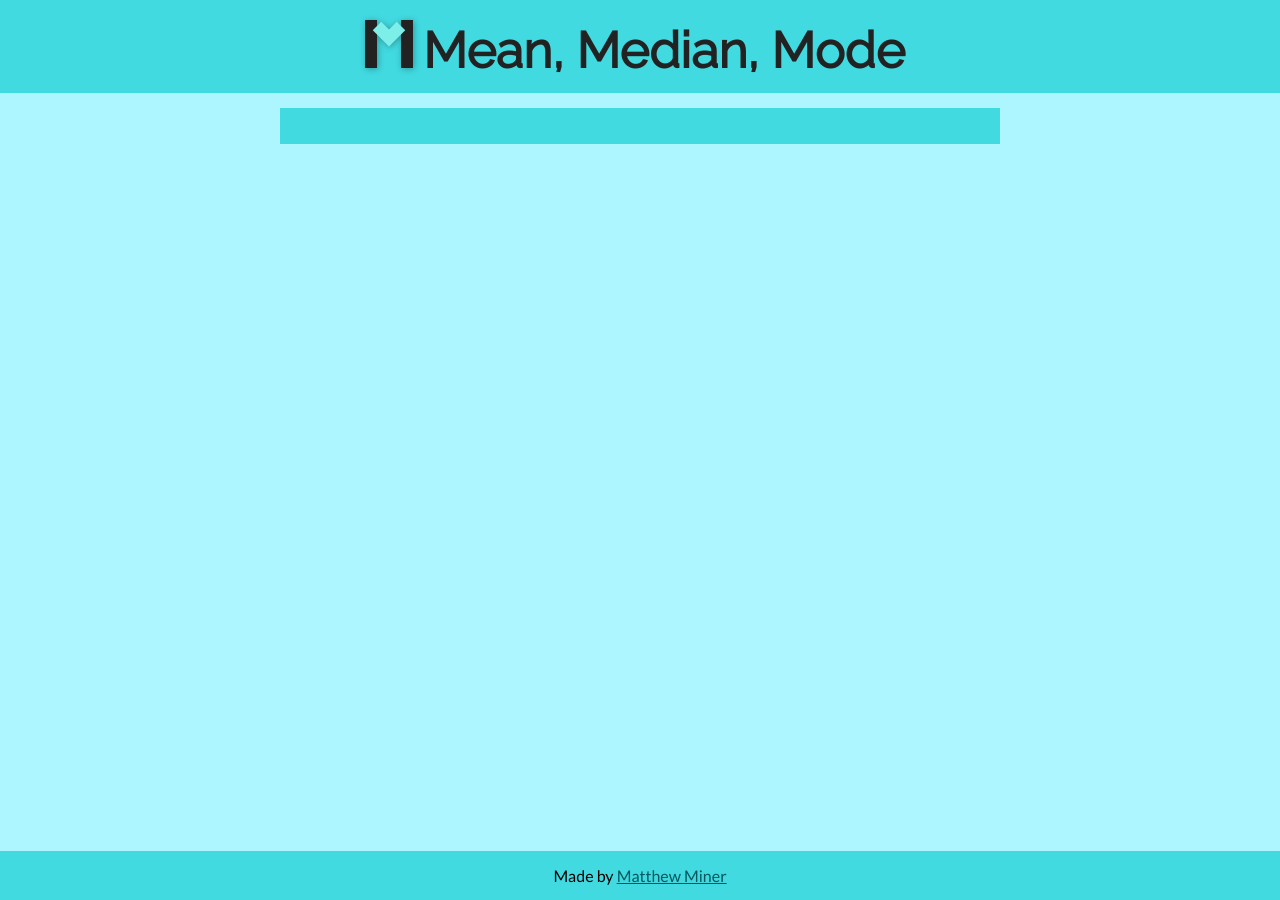
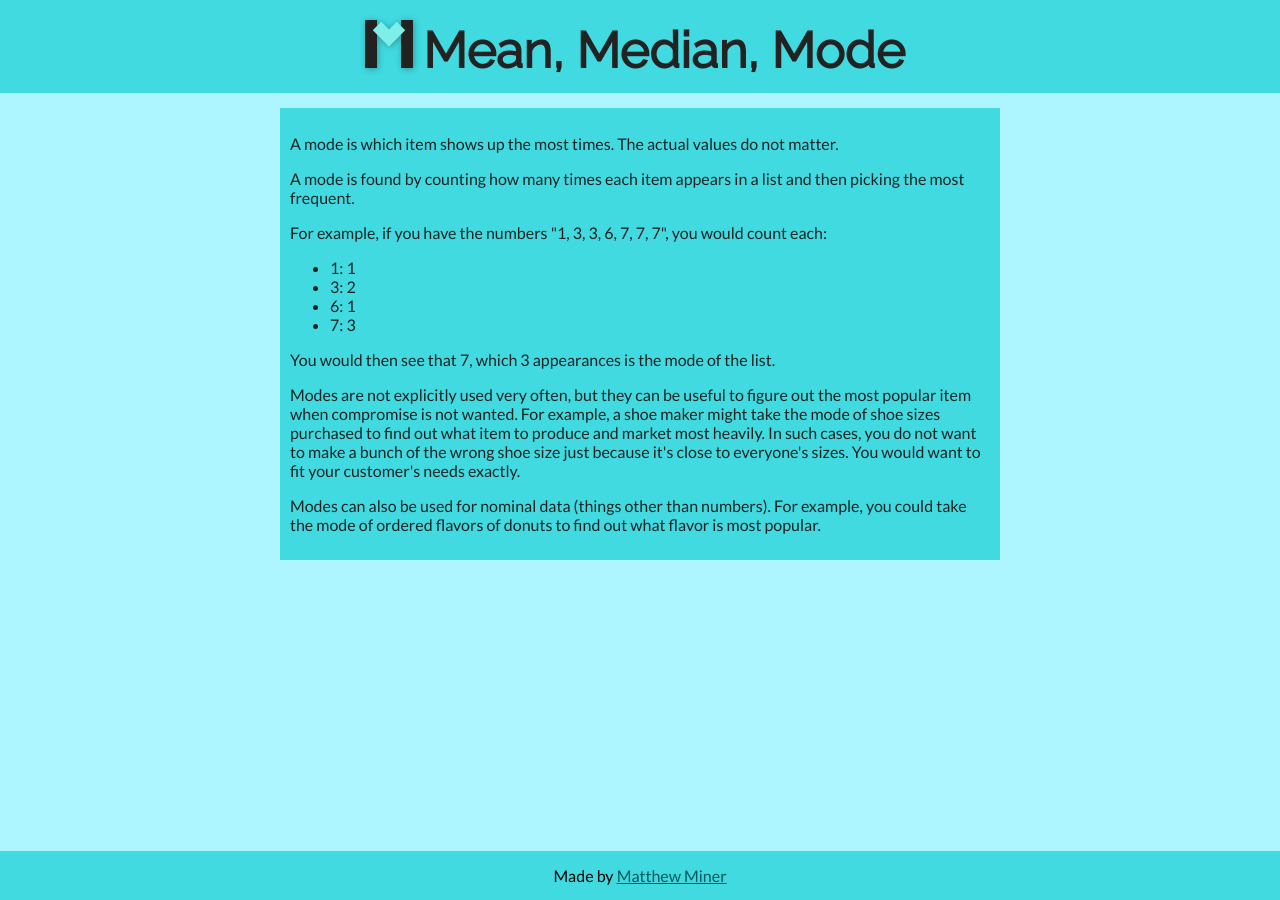
Before and after one commit to mminer237/meanmedianmode, a Jekyll site: the page built from _pages/mode.html, in a window 1280 px wide. Built offline with Jekyll 4.4.1, drawn with Linux system fonts in a browser that asks for light colours.

Commit message:
Add explanation of mode

```diff
--- a/_pages/mode.html
+++ b/_pages/mode.html
@@ -3,5 +3,16 @@ layout: default
 ---
 
 <section>
-	<p></p>
+	<p>A mode is which item shows up the most times. The actual values do not matter.</p>
+	<p>A mode is found by counting how many times each item appears in a list and then picking the most frequent.</p>
+	<p>For example, if you have the numbers "1, 3, 3, 6, 7, 7, 7", you would count each:</p>
+	<ul>
+		<li>1: 1</li>
+		<li>3: 2</li>
+		<li>6: 1</li>
+		<li>7: 3</li>
+	</ul>
+	<p>You would then see that 7, which 3 appearances is the mode of the list.</p>
+	<p>Modes are not explicitly used very often, but they can be useful to figure out the most popular item when compromise is not wanted. For example, a shoe maker might take the mode of shoe sizes purchased to find out what item to produce and market most heavily. In such cases, you do not want to make a bunch of the wrong shoe size just because it's close to everyone's sizes. You would want to fit your customer's needs exactly.</p>
+	<p>Modes can also be used for nominal data (things other than numbers). For example, you could take the mode of ordered flavors of donuts to find out what flavor is most popular.</p>
 </section>
```
